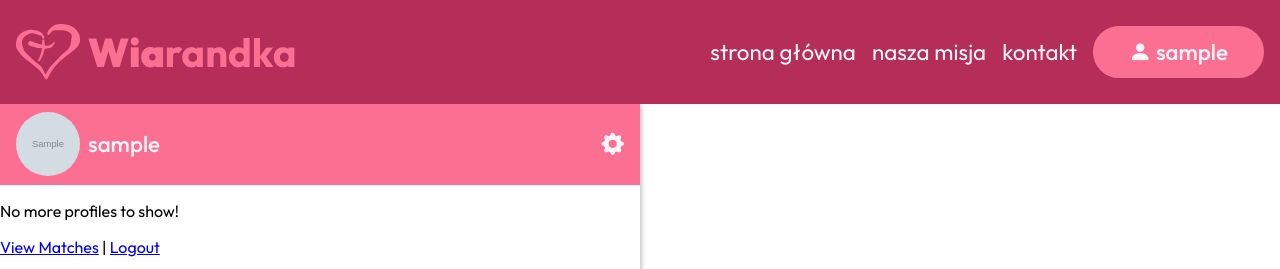
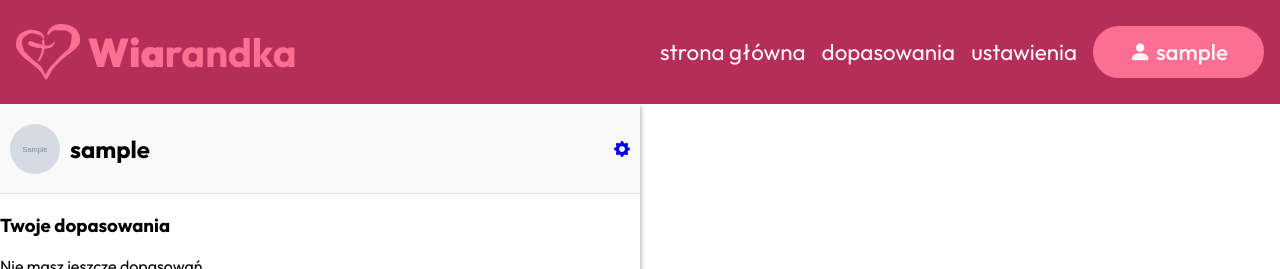
Before and after one commit to markowskiadrian/wiarandka-new, a PHP site: page /main.php in a window 1280 px wide. Shown: the top 269 px of the page. Run offline with PHP 8.4, Linux system fonts and the light colour scheme; the visitor is signed in with stand-in values (Sample User, id 1); tables that the repository leaves empty or names only in its code hold one stand-in row (values such as "Sample post"); grey boxes marked "Sample" are stand-in pictures.

Commit message:
integracja main.php
dodałem na stronę główną funkcjonalność czatu - wszystko działa. Pozostaje dodać css.

```diff
--- a/main.php
+++ b/main.php
@@ -7,39 +7,118 @@ if (!isset($_SESSION['user_id'])) {
     exit();
 }
 
-// Get current user
 $user_id = $_SESSION['user_id'];
 
+// Obsługa wysyłania wiadomości z wykorzystaniem PRG, aby uniknąć ponownego wysyłania przy odświeżeniu
+if (isset($_POST['send']) && !empty($_POST['message']) && isset($_POST['receiver_id'])) {
+    $receiver_id = $_POST['receiver_id'];
+    $message = trim($_POST['message']);
 
-$stmt = $pdo->prepare("SELECT gender FROM users WHERE user_id = ?");
+    // Sprawdź, czy istnieje dopasowanie
+    $stmt = $pdo->prepare("SELECT * FROM matches
+                          WHERE (user1_id = ? AND user2_id = ? AND swipe_action = 'like')
+                          OR (user1_id = ? AND user2_id = ? AND swipe_action = 'like')");
+    $stmt->execute([$user_id, $receiver_id, $receiver_id, $user_id]);
+    $is_match = $stmt->fetch();
+
+    if ($is_match) {
+        $stmt = $pdo->prepare("INSERT INTO messages (sender_id, receiver_id, message) VALUES (?, ?, ?)");
+        $stmt->execute([$user_id, $receiver_id, $message]);
+    }
+    // Po zapisaniu wiadomości następuje przekierowanie (PRG)
+    header("Location: main.php?receiver_id=" . $receiver_id);
+    exit();
+}
+
+// Pobierz dane aktualnego użytkownika
+$stmt = $pdo->prepare("SELECT username, profile_pic FROM users WHERE user_id = ?");
 $stmt->execute([$user_id]);
 $current_user = $stmt->fetch();
-$target_gender = ($current_user['gender'] == 'Male') ? 'Female' : 'Male';
 
+// Pobierz dopasowania
+$stmt = $pdo->prepare("SELECT DISTINCT u.user_id, u.username, u.profile_pic FROM matches m
+                      JOIN users u ON (m.user1_id = u.user_id OR m.user2_id = u.user_id)
+                      WHERE (m.user1_id = ? OR m.user2_id = ?)
+                      AND u.user_id != ?
+                      AND m.swipe_action = 'like'");
+$stmt->execute([$user_id, $user_id, $user_id]);
+$matches = $stmt->fetchAll();
 
-// Get potential matches that haven't been swiped yet
-$stmt = $pdo->prepare("SELECT * FROM users
-                      WHERE user_id != ?
-                      AND gender = ?
-                      AND user_id NOT IN (
-                          SELECT user2_id FROM matches WHERE user1_id = ?
-                      )
-                      ORDER BY RAND() LIMIT 1");
-$stmt->execute([$user_id, $target_gender, $user_id]);
-$profile = $stmt->fetch();
+// Jeśli został wybrany odbiorca, pobierz dane czatu
+$receiver_id = isset($_GET['receiver_id']) ? $_GET['receiver_id'] : null;
+$messages = [];
+$receiver = [];
+
+if ($receiver_id) {
+    // Sprawdź, czy istnieje dopasowanie z odbiorcą
+    $stmt = $pdo->prepare("SELECT * FROM matches
+                          WHERE (user1_id = ? AND user2_id = ? AND swipe_action = 'like')
+                          OR (user1_id = ? AND user2_id = ? AND swipe_action = 'like')");
+    $stmt->execute([$user_id, $receiver_id, $receiver_id, $user_id]);
+    $is_match = $stmt->fetch();
+
+    if ($is_match) {
+        // Pobierz wiadomości
+        $stmt = $pdo->prepare("SELECT m.*, u.username, u.profile_pic
+                              FROM messages m
+                              JOIN users u ON m.sender_id = u.user_id
+                              WHERE (m.sender_id = ? AND m.receiver_id = ?)
+                              OR (m.sender_id = ? AND m.receiver_id = ?)
+                              ORDER BY m.sent_at ASC");
+        $stmt->execute([$user_id, $receiver_id, $receiver_id, $user_id]);
+        $messages = $stmt->fetchAll();
+
+        // Pobierz dane odbiorcy
+        $stmt = $pdo->prepare("SELECT username, profile_pic FROM users WHERE user_id = ?");
+        $stmt->execute([$receiver_id]);
+        $receiver = $stmt->fetch();
+    } else {
+        $receiver_id = null;
+    }
+}
 ?>
 <!DOCTYPE html>
 <html>
-
 <head>
     <meta charset="UTF-8">
     <meta name="viewport" content="width=device-width, initial-scale=1.0">
     <title>Wiarandka - strona główna</title>
-
     <link rel="stylesheet" href="css/default.css">
     <link rel="stylesheet" href="css/main.css">
+    <style>
+        /* Style czatu */
+        .chat-container { height: calc(100vh - 200px); display: flex; flex-direction: column; }
+        .messages { flex: 1; overflow-y: auto; padding: 10px; border: 1px solid #ddd; margin: 10px 0; }
+        .message { margin: 10px 0; padding: 10px; border-radius: 5px; max-width: 70%; }
+        .received { background: #f1f1f1; }
+        .sent { background: #e3f2fd; margin-left: auto; }
+        .message-header { display: flex; align-items: center; margin-bottom: 5px; }
+        .profile-pic { width: 40px; height: 40px; border-radius: 50%; margin-right: 10px; }
+        .time { font-size: 0.8em; color: #666; margin-left: auto; }
+        .chat-form { display: flex; gap: 10px; margin-top: auto; }
+        .chat-form textarea { flex: 1; padding: 10px; resize: none; }
+
+        /* Panel z danymi użytkownika przywrócony */
+        #user-panel {
+            display: flex;
+            justify-content: space-between;
+            align-items: center;
+            padding: 10px;
+            background: #f9f9f9;
+            border-bottom: 1px solid #ddd;
+        }
+        #user-panel .left {
+            display: flex;
+            align-items: center;
+        }
+        #user-panel img {
+            width: 50px;
+            height: 50px;
+            border-radius: 50%;
+            margin-right: 10px;
+        }
+        #user-panel .right {\n            font-size: 1.2em;\n        }\n    </style>
 </head>
-
 <body>
     <header>
         <div class="left">
@@ -47,60 +126,79 @@ $profile = $stmt->fetch();
             <h1><strong>Wia</strong>randka</h1>
         </div>
         <div class="right">
-            <a href="">strona główna</a>
-            <a href="">nasza misja</a>
-            <a href="">kontakt</a>
+            <a href="main.php">strona główna</a>
+            <a href="matches.php">dopasowania</a>
+            <a href="settings.php">ustawienia</a>
             <button class="rounded">
                 <i class="bi bi-person-fill"></i>
-                <?php
-                $stmt = $pdo->prepare("SELECT username FROM users WHERE user_id = ?");
-                $stmt->execute([$user_id]);
-                $current_user = $stmt->fetch();
-                ?>
                 <?= htmlspecialchars($current_user['username']) ?>
             </button>
         </div>
     </header>
 
+    <div class="main-container">
         <section id="chats">
-        <div id="user">
+            <!-- Panel użytkownika (przywrócony) -->
+            <div id="user-panel">
                 <div class="left">
-                <?php
-                $stmt = $pdo->prepare("SELECT username, profile_pic FROM users WHERE user_id = ?");
-                $stmt->execute([$user_id]);
-                $current_user = $stmt->fetch();
-                ?>
                     <img src="<?= htmlspecialchars($current_user['profile_pic']) ?>" alt="Zdjęcie profilowe">
                     <h2><?= htmlspecialchars($current_user['username']) ?></h2>
                 </div>
                 <div class="right">
-                <h2><i class="bi bi-gear-fill"></i></h2>
+                    <a href="settings.php"><i class="bi bi-gear-fill"></i></a>
                 </div>
             </div>
+            <div class="matches-list">
+                <h3>Twoje dopasowania</h3>
+                <?php if ($matches): ?>
+                    <?php foreach ($matches as $match): ?>
+                        <a href="main.php?receiver_id=<?= $match['user_id'] ?>" class="match">
+                            <img src="<?= htmlspecialchars($match['profile_pic']) ?>" alt="Profil">
+                            <div>
+                                <h4><?= htmlspecialchars($match['username']) ?></h4>
+                            </div>
+                        </a>
+                    <?php endforeach; ?>
+                <?php else: ?>
+                    <p>Nie masz jeszcze dopasowań</p>
+                <?php endif; ?>
+            </div>
+        </section>
 
-        <div>
-            <?php if ($profile): ?>
-                <div class="profile">
-                    <h3><?= htmlspecialchars($profile['username']) ?></h3>
-                    <p>Religion: <?= htmlspecialchars($profile['religion']) ?></p>
-                    <p>Denomination: <?= htmlspecialchars($profile['denomination']) ?></p>
-                    <p><?= htmlspecialchars($profile['bio']) ?></p>
+        <section id="interactive">
+            <?php if ($receiver_id && $receiver): ?>
+                <div class="chat-container">
+                    <div class="chat-header">
+                        <img src="<?= htmlspecialchars($receiver['profile_pic']) ?>" class="profile-pic">
+                        <h3><?= htmlspecialchars($receiver['username']) ?></h3>
+                    </div>
 
-                    <form method="POST" action="swipe.php">
-                        <input type="hidden" name="target_id" value="<?= $profile['user_id'] ?>">
-                        <button type="submit" name="swipe" value="like">Like</button>
-                        <button type="submit" name="swipe" value="dislike">Dislike</button>
+                    <div class="messages">
+                        <?php foreach ($messages as $msg): ?>
+                            <div class="message <?= $msg['sender_id'] == $user_id ? 'sent' : 'received' ?>">
+                                <div class="message-header">
+                                    <img src="<?= htmlspecialchars($msg['profile_pic']) ?>" class="profile-pic">
+                                    <strong><?= htmlspecialchars($msg['username']) ?></strong>
+                                    <span class="time"><?= date('H:i', strtotime($msg['sent_at'])) ?></span>
+                                </div>
+                                <p><?= nl2br(htmlspecialchars($msg['message'])) ?></p>
+                            </div>
+                        <?php endforeach; ?>
+                    </div>
+
+                    <form method="POST" class="chat-form">
+                        <input type="hidden" name="receiver_id" value="<?= $receiver_id ?>">
+                        <textarea name="message" placeholder="Napisz wiadomość..." required></textarea>
+                        <button type="submit" name="send" class="rounded">Wyślij</button>
                     </form>
                 </div>
             <?php else: ?>
-                <p>No more profiles to show!</p>
+                <div class="placeholder">
+                    <img src="images/chat-icon.svg" alt="Ikona czatu">
+                    <p>Wybierz rozmówcę, aby rozpocząć konwersację</p>
+                </div>
             <?php endif; ?>
-
-            <p><a href="matches.php">View Matches</a> | <a href="logout.php">Logout</a></p>
+        </section>
     </div>
-    </section>
-
-
 </body>
-
 </html>
```
Lines whose indentation alone changed are shown as unchanged.
